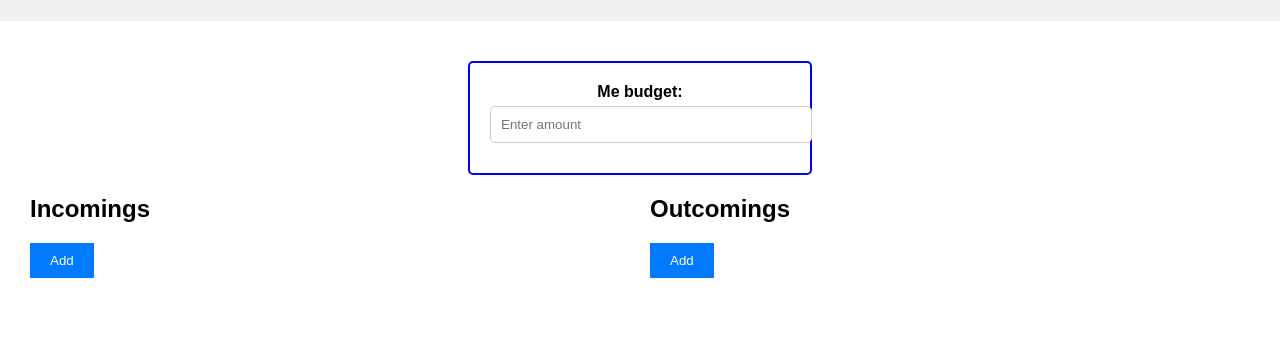
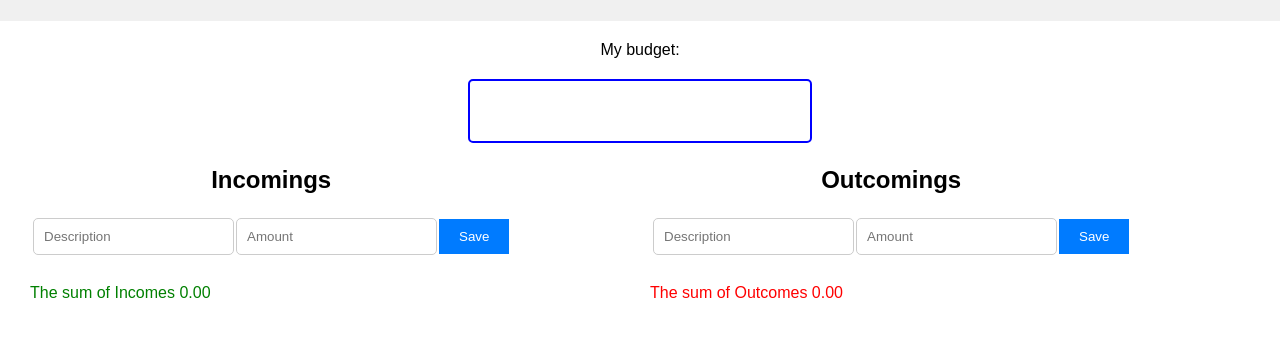
Before and after one commit to NikaVerona/project2.1, a plain HTML site: page index.html in a window 1280 px wide. Shown: the part 191-528 px from the top of the page. Drawn offline with Linux system fonts and the light colour scheme.

Commit message:
Update index.html

```diff
--- a/index.html
+++ b/index.html
@@ -6,28 +6,88 @@
     <title>Monitoring of budget</title>
     <link rel="stylesheet" href="styles.css" />
   </head>
+
   <body>
     <header>
       <img src="logo.webp" alt="Mylogo" />
     </header>
     <main>
+      <div class="header">
+        <span>My budget:</span>
+      </div>
       <div id="balance-container">
-        <label for="balance">Me budget:</label>
-        <input type="number" id="balance" min="0" placeholder="Enter amount" />
+        <div id="balance-message"></div>
       </div>
       <div id="income-expense-container">
         <div id="income">
-          <h2>Incomings</h2>
-          <ul id="income-list"></ul>
-          <button id="add-income">Add</button>
+          <table>
+            <thead>
+              <tr>
+                <th colspan="3">
+                  <h2>Incomings</h2>
+                </th>
+              </tr>
+              <tr>
+                <th>
+                  <input
+                    type="text"
+                    id="txtIncomeDescription"
+                    placeholder="Description"
+                  />
+                </th>
+                <th>
+                  <input
+                    type="number"
+                    id="txtIncomeValue"
+                    placeholder="Amount"
+                  />
+                </th>
+                <th>
+                  <button id="btnAdd">Save</button>
+                </th>
+              </tr>
+            </thead>
+            <tbody id="tblIncome"></tbody>
+          </table>
+          <div class="row green">
+            <p>The sum of Incomes <span id="SumIncome">0.00</span></p>
+          </div>
         </div>
         <div id="expense">
-          <h2>Outcomings</h2>
-          <ul id="expense-list"></ul>
-          <button id="add-expense">Add</button>
+          <table>
+            <thead>
+              <tr>
+                <th colspan="3">
+                  <h2>Outcomings</h2>
+                </th>
+              </tr>
+              <tr>
+                <th>
+                  <input
+                    type="text"
+                    id="txtOutcomeDescription"
+                    placeholder="Description"
+                  />
+                </th>
+                <th>
+                  <input
+                    type="number"
+                    id="txtOutcomeValue"
+                    placeholder="Amount"
+                  />
+                </th>
+                <th>
+                  <button id="btnRest">Save</button>
+                </th>
+              </tr>
+            </thead>
+            <tbody id="tblOutcome"></tbody>
+          </table>
+          <div class="row red">
+            <p>The sum of Outcomes <span id="SumOutcome">0.00</span></p>
+          </div>
         </div>
       </div>
-      <div id="balance-message"></div>
     </main>
     <script src="script.js"></script>
   </body>
```
